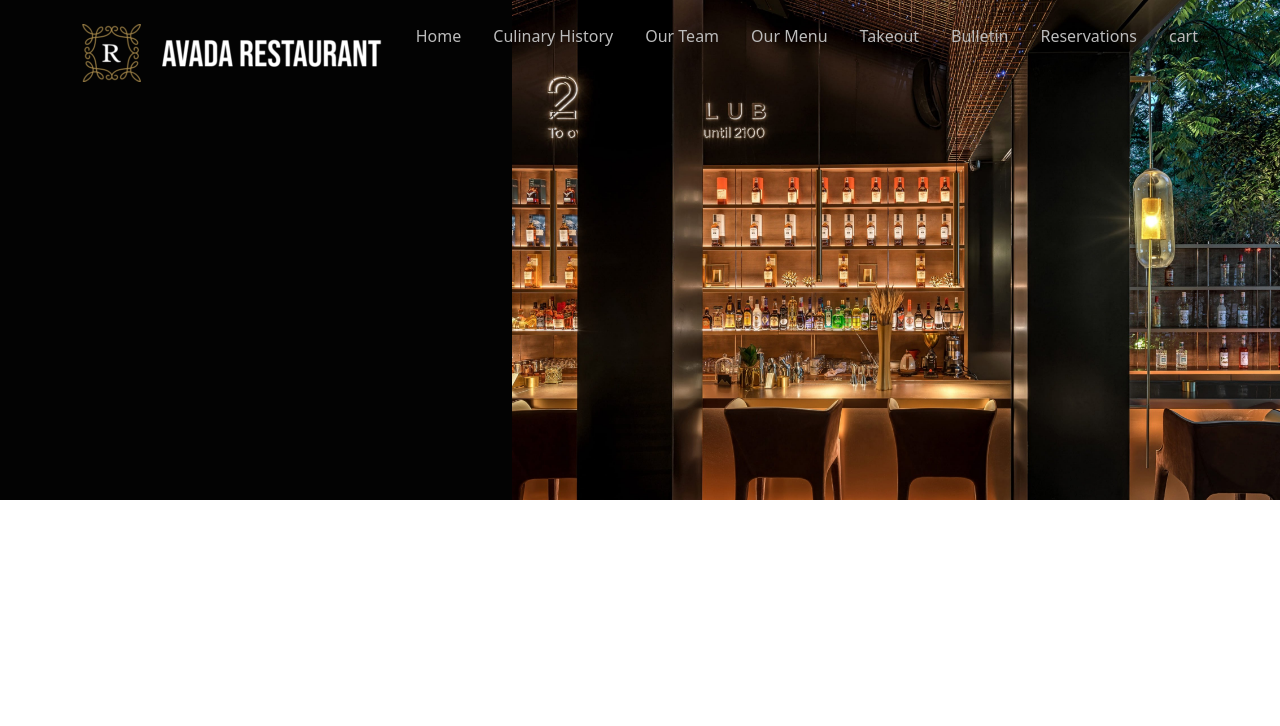
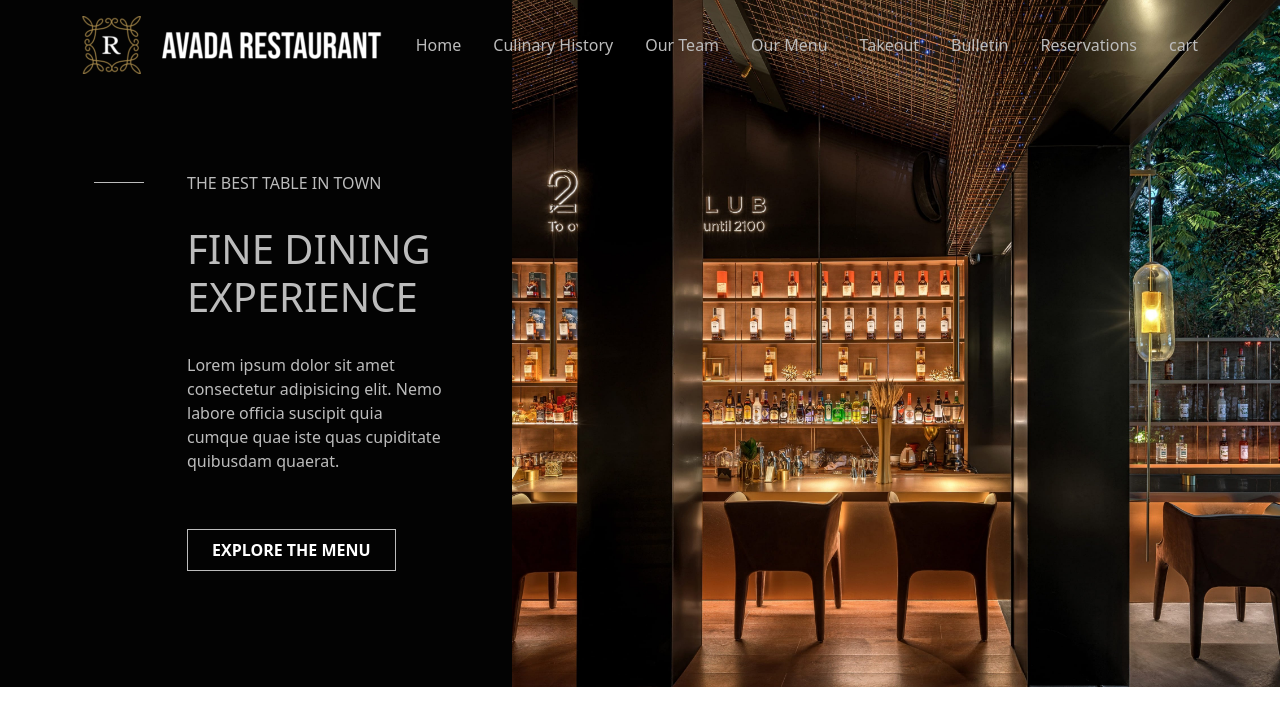
Before and after one commit to Danielateresa/proj-html-vuejs, a Vue app: page / in a window 1280 px wide. Shown: the top 726 px of the page. Built offline with nearby package versions, Linux system fonts and the light colour scheme.

Commit message:
Almost completed header

```diff
--- a/src/components/AppHeader.vue
+++ b/src/components/AppHeader.vue
@@ -1,9 +1,11 @@
 <script>
 import navLinks from './data/links.js';
-
-
+import SiteButton from './SiteButton.vue';
 export default {
     name: 'AppHeader',
+    components: {
+        SiteButton,
+    },
     data() {
         return {
             navLinks,
@@ -18,9 +20,9 @@ export default {
 
     <div id="site_header">
 
-        <div class="container py-4">
+        <div class="container py-3">
 
-            <nav class="header_navbar d-flex justify-content-between">
+            <nav class="header_navbar d-flex justify-content-between align-items-center">
 
                 <div class="left_nav">
                     <img src="../assets/img/logo-restaurant-2x-300x58.png" alt="avada restaurant logo">
@@ -29,13 +31,40 @@ export default {
 
                 <div class="right_nav">
                     <a href="" v-for="link in navLinks">{{ link }}</a>
-
-
+                    <!-- modificare cart con font owesome -->
                 </div>
                 <!-- /.right_nav -->
 
             </nav>
             <!-- /.header_navbar -->
+
+            <div class="row">
+                <div class="col-1">
+                    <div class="line me-5 mt-2"></div>
+                </div>
+                <!-- /.col-1 -->
+
+                <div class="col-3">
+                    <div class="slogan">
+
+                        <h6 class="text-uppercase">the best table in town</h6>
+                    </div>
+                    <div class="text">
+                        <h1 class="text-uppercase py-4">fine dining experience</h1>
+                        <p> Lorem ipsum dolor sit amet consectetur adipisicing elit. Nemo labore officia suscipit quia
+                            cumque
+                            quae iste quas cupiditate quibusdam quaerat.</p>
+
+                    </div>
+
+                    <siteButton class="site_button">
+                        explore the menu
+                    </siteButton>
+                    <!-- button component -->
+
+                </div>
+                <!-- /.col-3 -->
+            </div>
 
         </div>
         <!-- /.header_navbar -->
@@ -54,12 +83,41 @@ export default {
     background-position: right;
     background-size: 60%;
     background-repeat: no-repeat;
-    height: 500px;
 
     a {
         margin-left: 2rem;
         text-decoration: none;
         color: $silver;
+
+        &:hover {
+            color: $light;
+        }
     }
+
+    .col-3 {
+        color: $silver;
+    }
+
+    .row {
+        margin: 100px 0
+    }
+
+    .line {
+        border-bottom: 1px solid $silver;
+        width: 50px;
+        height: min-content;
+    }
+
+    .site_button {
+        color: $light;
+        border: 1px solid $silver;
+        margin-top: 40px;
+
+        &:hover {
+            background-color: $light;
+            color: $dark;
+        }
+    }
+
 }
 </style>
--- /dev/null
+++ b/src/components/SiteButton.vue
@@ -0,0 +1,16 @@
+
+<template>
+
+    <button class="site_button text-uppercase fw-bold">
+        <slot></slot>
+    </button>
+
+</template>
+
+<style lang="scss" scoped>
+.site_button {
+    padding: 0.5rem 1.5rem;
+    cursor: pointer;
+    background-color: transparent;
+}
+</style>
```
